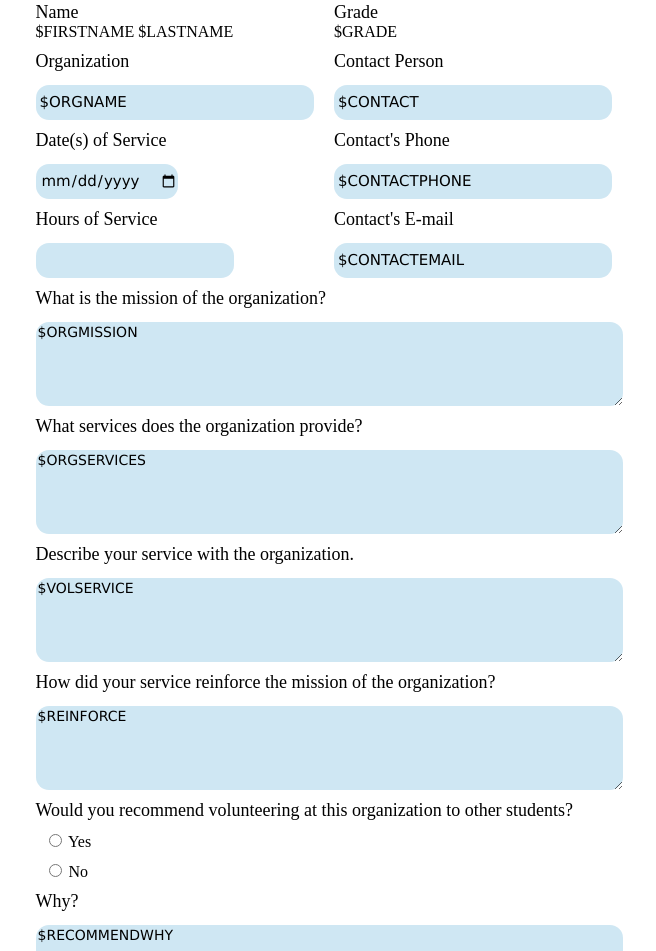
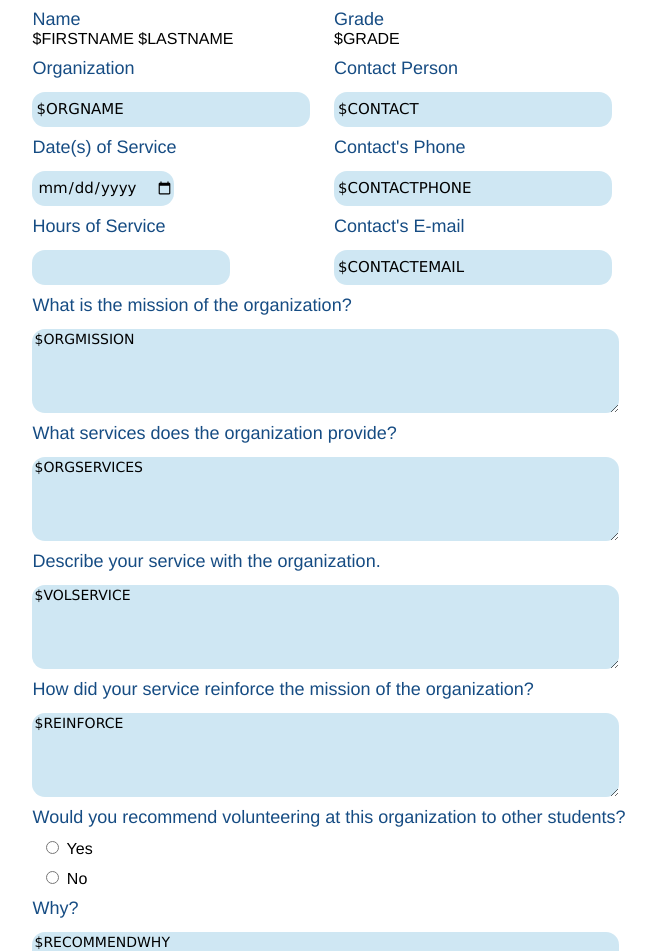
Before and after one commit to astrasser2019/CommunityServicePortal, a plain HTML site: page add-student.html in a window 1280 px wide. Shown: the part 104-1055 px from the top of the page, without its empty margins (311-967 px from the left). Drawn offline with Linux system fonts and the light colour scheme.

Commit message:
Update add-student.html

```diff
--- a/add-student.html
+++ b/add-student.html
@@ -1,77 +1,84 @@
 <HTML>
 
  <HEAD>
-    <TITLE>The Pingry School - Community Service</TITLE>
+    <TITLE>
+      The Pingry School - Community Service
+    </TITLE>
+
     <link rel="stylesheet" href="style.css" type="text/css">
  </HEAD>
 
 <BODY>
     <H1 ALIGN="center"><IMG WIDTH="250"
 SRC="pingry.gif"
-ALT="The Pingry School"><br>Community Service</H1>
-    <DIV ALIGN="center">
+ALT="The Pingry School"><br>
+<div style = "margin-top: 7px; font-family: Helvetica; font-weight: 100; color:#164c83"> Community Service
+</div>
+
+</H1>
+    <DIV ALIGN="center" style = "font-family: Helvetica; font-weight: 50">
      <FORM METHOD="POST" ACTION="$ACTION">
 <INPUT NAME="recnum" VALUE="$RECNUM" TYPE="hidden">
       <TABLE BORDER="0" CELLPADDING="4">
       <TR>
-        <TD><FONT SIZE="4">Name</FONT>
+        <TD><FONT SIZE="4" style = "font-family: Helvetica; font-weight: 50; color:#164c83">Name</FONT>
 <BR>$FIRSTNAME $LASTNAME</TD>
-        <TD><FONT SIZE="4">Grade</FONT>
+        <TD><FONT SIZE="4" style = "font-family: Helvetica; font-weight: 50; color:#164c83">Grade</FONT>
 <BR>$GRADE</TD>
       </TR>
       <TR>
-        <TD><FONT SIZE="4">Organization</FONT>
+        <TD><FONT SIZE="4" style = "font-family: Helvetica; font-weight: 50; color:#164c83">Organization</FONT>
 <BR><INPUT NAME="orgname" SIZE="30" MAXLENGTH="30" TABINDEX="1" VALUE="$ORGNAME" style = "height:35px; font-size:15">
 </TD>
-        <TD><FONT SIZE="4">Contact Person</FONT>
+        <TD><FONT SIZE="4" style = "font-family: Helvetica; font-weight: 50; color:#164c83">Contact Person</FONT>
 <BR><INPUT NAME="contact" SIZE="30" MAXLENGTH="30" TABINDEX="4" VALUE="$CONTACT" style = "height:35px; font-size:15">
 </TD>
       </TR>
       <TR>
-        <TD><FONT SIZE="4">Date(s) of Service</FONT>
+        <TD><FONT SIZE="4" style = "font-family: Helvetica; font-weight: 50; color:#164c83">Date(s) of Service</FONT>
 <BR><INPUT NAME="dates" SIZE="30" MAXLENGTH="30" TABINDEX="2" VALUE="$DATES" style = "height:35px; font-size:15" TYPE = "date">
 </TD>
-        <TD><FONT SIZE="4">Contact's Phone</FONT>
+        <TD><FONT SIZE="4" style = "font-family: Helvetica; font-weight: 50; color:#164c83">Contact's Phone</FONT>
 <BR><INPUT NAME="contactphone" SIZE="30" MAXLENGTH="30" TABINDEX="5" VALUE="$CONTACTPHONE" style = "height:35px; font-size:15">
 </TD>
       </TR>
       <TR>
-        <TD><FONT SIZE="4">Hours of Service</FONT>
+        <TD><FONT SIZE="4" style = "font-family: Helvetica; font-weight: 50; color:#164c83">Hours of Service</FONT>
 <BR><INPUT NAME="hours" SIZE="20" MAXLENGTH="30" TABINDEX="3" VALUE="$HOURS" style = "height:35px; font-size:15" TYPE = "number">
 </TD>
-        <TD><FONT SIZE="4">Contact's E-mail</FONT>
+        <TD><FONT SIZE="4" style = "font-family: Helvetica; font-weight: 50; color:#164c83">Contact's E-mail</FONT>
 <BR><INPUT NAME="contactemail" SIZE="30" MAXLENGTH="30" TABINDEX="6" VALUE="$CONTACTEMAIL" style = "height:35px; font-size:15" TYPE = "email">
 </TD>
       </TR>
       <TR>
-        <TD COLSPAN="2"><FONT SIZE="4">What is the mission of the organization?</FONT>
+        <TD COLSPAN="2"><FONT SIZE="4" style = "font-family: Helvetica; font-weight: 50; color:#164c83">What is the mission of the organization?</FONT>
 <BR><TEXTAREA NAME="orgmission" COLS="80" ROWS="5" WRAP="soft" TABINDEX="7">
 $ORGMISSION</TEXTAREA>
 </TD>
       </TR>
       <TR>
-        <TD COLSPAN="2"><FONT SIZE="4">
+        <TD COLSPAN="2"><FONT SIZE="4" style = "font-family: Helvetica; font-weight: 50; color:#164c83">
 What services does the organization provide?</FONT>
 <BR><TEXTAREA NAME="orgservices" COLS="80" ROWS="5" WRAP="soft" TABINDEX="8">
 $ORGSERVICES</TEXTAREA>
 </TD>
       </TR>
       <TR>
-        <TD COLSPAN="2"><FONT SIZE="4">
+        <TD COLSPAN="2"><FONT SIZE="4" style = "font-family: Helvetica; font-weight: 50; color:#164c83">
 Describe your service with the organization.</FONT>
 <BR><TEXTAREA NAME="volservice" COLS="80" ROWS="5" WRAP="soft" TABINDEX="9">
 $VOLSERVICE</TEXTAREA>
 </TD>
       </TR>
       <TR>
-        <TD COLSPAN="2"><FONT SIZE="4">
+        <TD COLSPAN="2"><FONT SIZE="4" style = "font-family: Helvetica; font-weight: 50; color:#164c83">
 How did your service reinforce the mission of the organization?</FONT>
 <BR><TEXTAREA NAME="reinforce" COLS="80" ROWS="5" WRAP="soft" TABINDEX="10">
 $REINFORCE</TEXTAREA>
 </TD>
       </TR>
       <TR>
-        <TD COLSPAN="2"><FONT SIZE="4">
+        <TD COLSPAN="2"><FONT SIZE="4" style = "font-family: Helvetica; font-weight: 50; color:#164c83">
 Would you recommend volunteering at this organization to other students?</FONT>
 <br>
 &nbsp; <INPUT TYPE="radio" VALUE="Y" NAME="recommend" > Yes
@@ -80,14 +87,14 @@ Would you recommend volunteering at this organization to other students?</FONT>
 </TD>
       </TR>
       <TR>
-        <TD COLSPAN="2"><FONT SIZE="4">
+        <TD COLSPAN="2"><FONT SIZE="4" style = "font-family: Helvetica; font-weight: 50; color:#164c83">
 Why?</FONT>
 <BR><TEXTAREA NAME="recommendwhy" COLS="80" ROWS="5" WRAP="soft" TABINDEX="10">
 $RECOMMENDWHY</TEXTAREA>
 </TD>
       </TR>
       <TR>
-        <TD COLSPAN="2"><FONT SIZE="4">
+        <TD COLSPAN="2"><FONT SIZE="4" style = "font-family: Helvetica; font-weight: 50; color:#164c83">
 What did you learn about yourself from your participation in this service?</FONT>
 <BR><TEXTAREA NAME="selflearn" COLS="80" ROWS="5" WRAP="soft" TABINDEX="10">
 $SELFLEARN</TEXTAREA>
```
